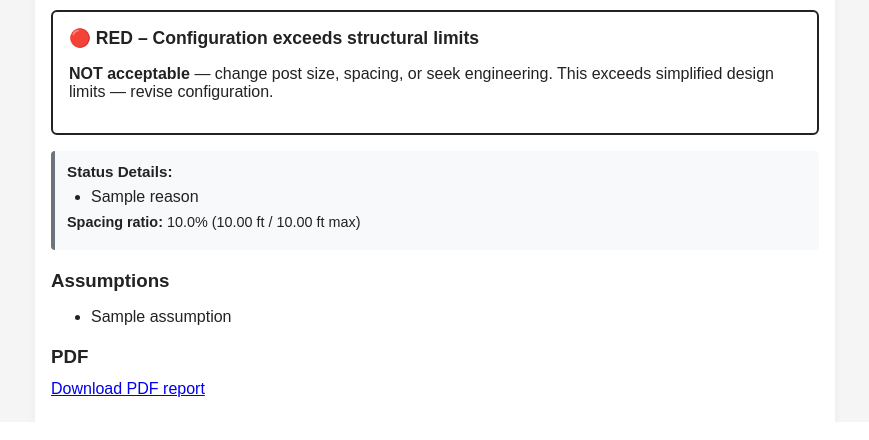
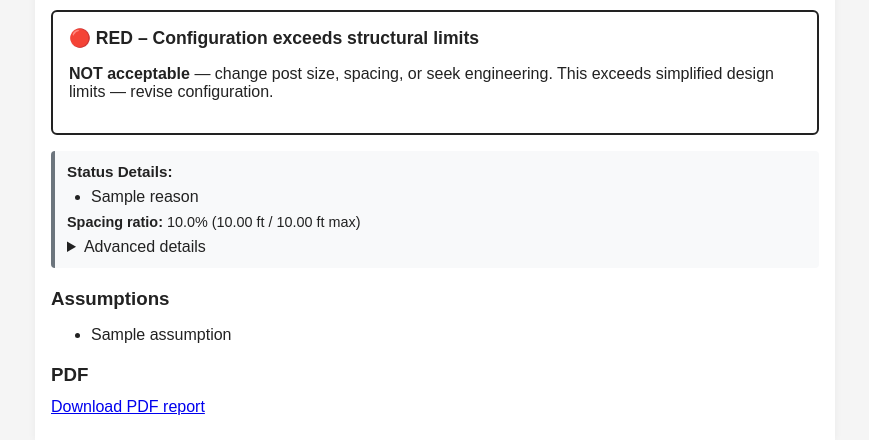
Before and after one commit to Fence-Wizard/HFC_WLC, a FastAPI app: template app/templates/review.html in a window 1280 px wide. Shown: the part 840-1280 px from the top of the page, without its empty margins (205-1074 px from the left). Run offline with FastAPI, Linux system fonts and the light colour scheme; the template is opened without the code that fills it: most values are stand-ins (such as "Sample title", 1, 10 or a date in 2020).

Commit message:
Refactor: Move bending capacity to advanced reasons
Co-authored-by: sowens <sowens@hurricanefence.com>

```diff
--- a/app/main.py
+++ b/app/main.py
@@ -225,6 +225,7 @@ def classify_risk(
         "spacing_ratio": None,
         "moment_ratio": None,  # kept for display as "bending capacity"
         "reasons": [],
+        "advanced_reasons": [],
     }
     post_role = (data.get("post_role") or "line").lower()
 
@@ -294,7 +295,7 @@ def classify_risk(
             msg = f"{advisory_label}{msg_body}"
             if moment_ratio > 1.0:
                 msg += " — exceeds capacity (advisory only)"
-            details["reasons"].append(msg)
+            details["advanced_reasons"].append(msg)
 
     # --- If we have no ratios at all, fall back to warnings only ---
     if spacing_ratio is None and moment_ratio is None:
--- a/app/templates/review.html
+++ b/app/templates/review.html
@@ -147,6 +147,16 @@
   </p>
   {% endif %}
 
+  {% if risk_details.advanced_reasons %}
+  <details>
+    <summary>Advanced details</summary>
+    <ul>
+      {% for reason in risk_details.advanced_reasons %}
+      <li>{{ reason }}</li>
+      {% endfor %}
+    </ul>
+  </details>
+  {% endif %}
 </div>
 {% endif %}
 
```
Also changed, not shown: tests/test_engine.py (+6 -4 lines).
